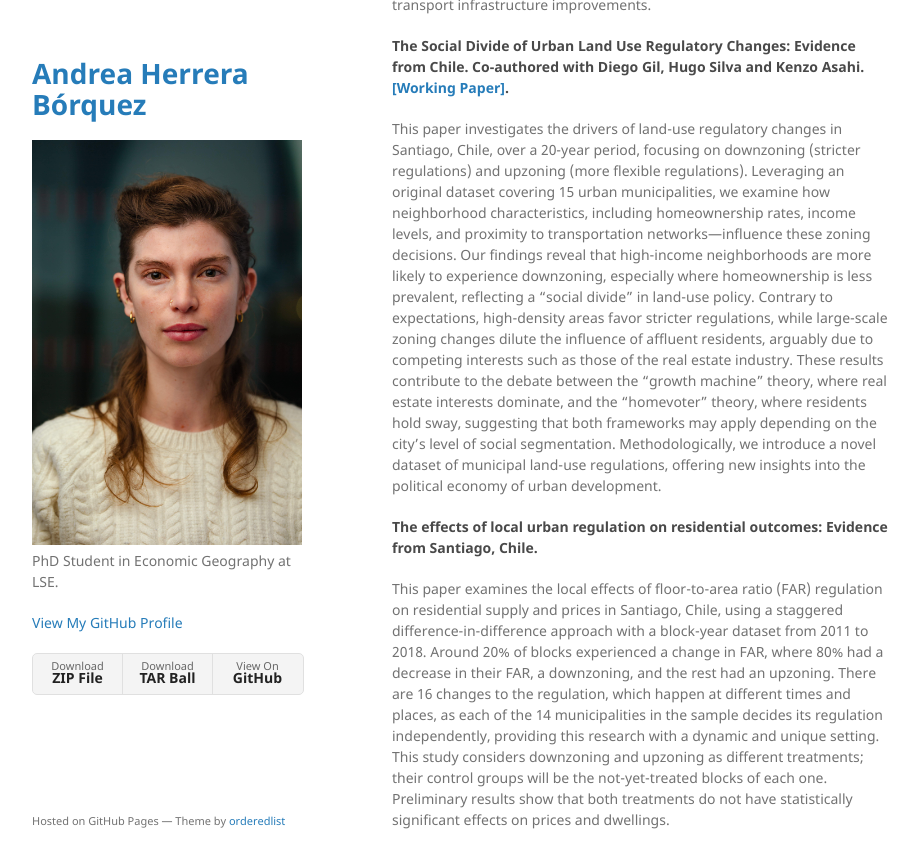
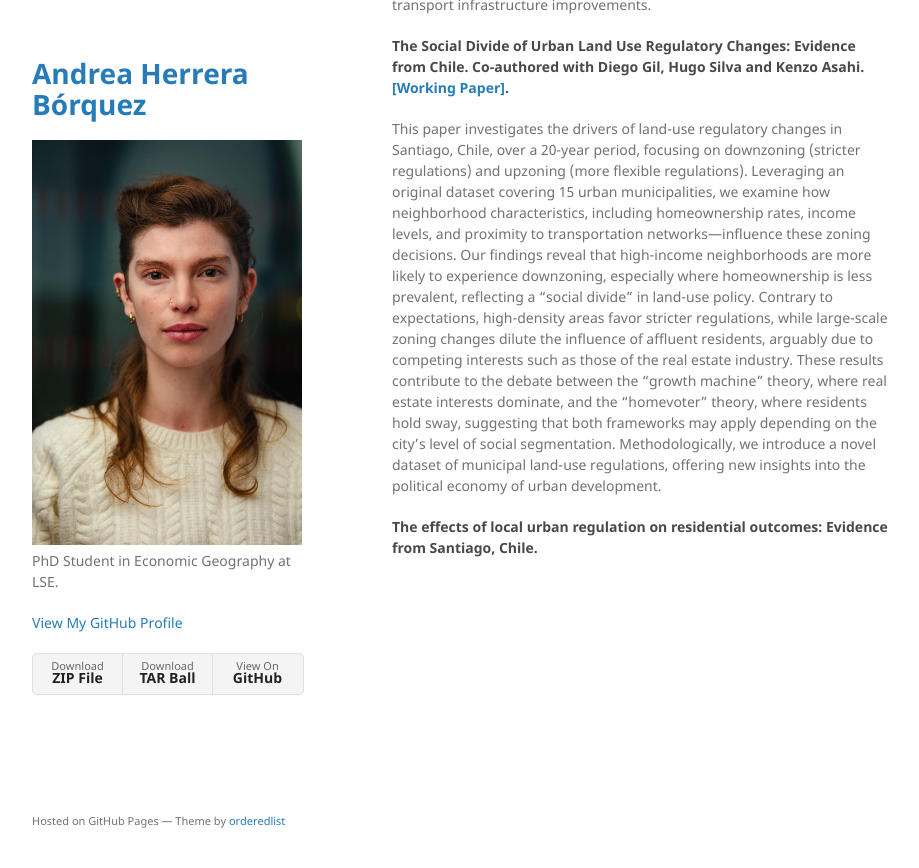
Before and after one commit to aaherrerab/aaherrerab.github.io, a Jekyll site: the page built from index.md, in a window 1280 px wide and 900 px high, scrolled down 772 px. Shown: the top 868 px of the window, without its empty margins (178-1097 px from the left). Built offline with Jekyll 4.4.1, drawn with Linux system fonts in a browser that asks for light colours; our own code applies the rules of GitHub Pages for plain Markdown files.

Commit message:
Update index.md

```diff
--- a/index.md
+++ b/index.md
@@ -21,5 +21,3 @@ We study the impact of new transportation infrastructure on housing supply using
 This paper investigates the drivers of land-use regulatory changes in Santiago, Chile, over a 20-year period, focusing on downzoning (stricter regulations) and upzoning (more flexible regulations). Leveraging an original dataset covering 15 urban municipalities, we examine how neighborhood characteristics, including homeownership rates, income levels, and proximity to transportation networks—influence these zoning decisions. Our findings reveal that high-income neighborhoods are more likely to experience downzoning, especially where homeownership is less prevalent, reflecting a “social divide” in land-use policy. Contrary to expectations, high-density areas favor stricter regulations, while large-scale zoning changes dilute the influence of affluent residents, arguably due to competing interests such as those of the real estate industry. These results contribute to the debate between the “growth machine” theory, where real estate interests dominate, and the “homevoter” theory, where residents hold sway, suggesting that both frameworks may apply depending on the city’s level of social segmentation. Methodologically, we introduce a novel dataset of municipal land-use regulations, offering new insights into the political economy of urban development.
 
 #### The effects of local urban regulation on residential outcomes: Evidence from Santiago, Chile.
-
-This paper examines the local effects of floor-to-area ratio (FAR) regulation on residential supply and prices in Santiago, Chile, using a staggered difference-in-difference approach with a block-year dataset from 2011 to 2018. Around 20% of blocks experienced a change in FAR, where 80% had a decrease in their FAR, a downzoning, and the rest had an upzoning. There are 16 changes to the regulation, which happen at different times and places, as each of the 14 municipalities in the sample decides its regulation independently, providing this research with a dynamic and unique setting. This study considers downzoning and upzoning as different treatments; their control groups will be the not-yet-treated blocks of each one. Preliminary results show that both treatments do not have statistically significant effects on prices and dwellings.
```
